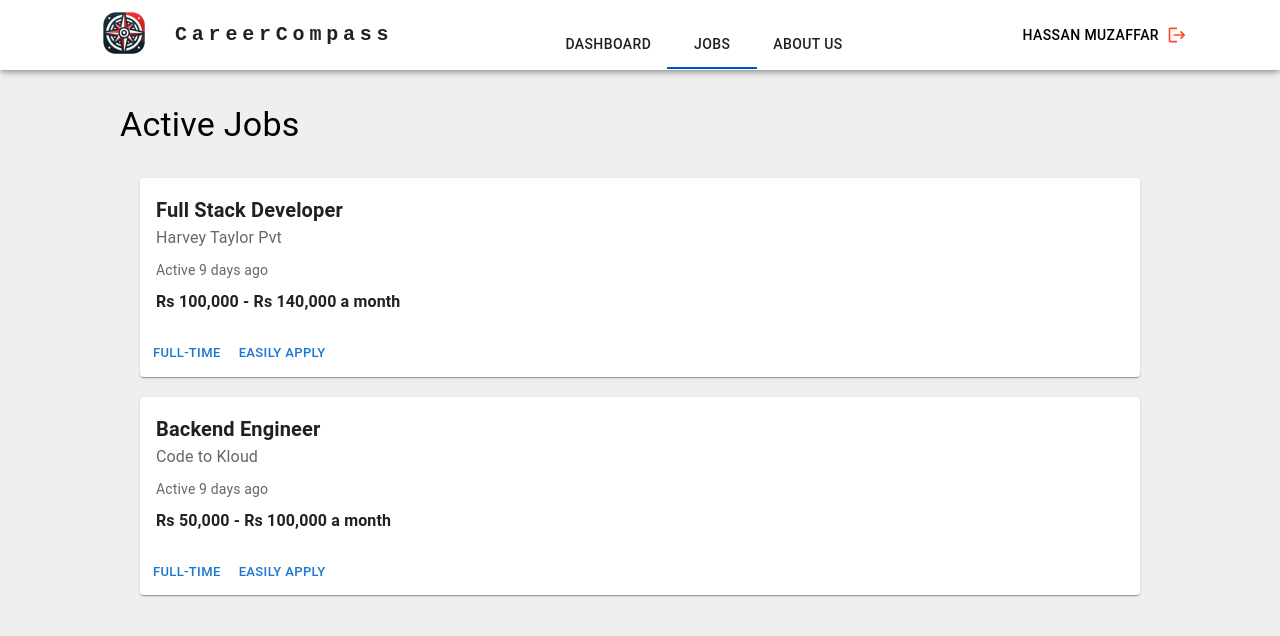
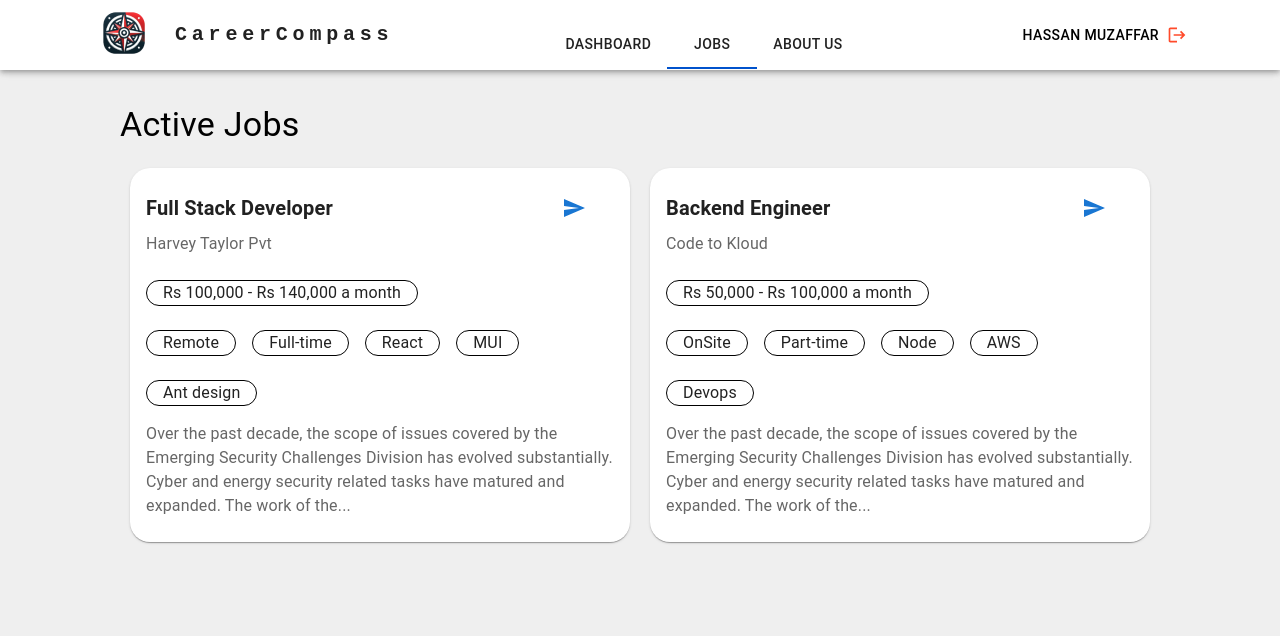
Before and after one commit to 103027/job_posting_app, a React (Create React App) app in the folder CareerCompass/frontend/: page /userDashboard in a window 1280 px wide. Both pictures are taken after a click on the tab "JOBS". Shown: the top 636 px of the page. Built offline with nearby package versions, Linux system fonts and the light colour scheme.

Commit message:
active jobs interface

```diff
--- a/CareerCompass/frontend/src/App.js
+++ b/CareerCompass/frontend/src/App.js
@@ -9,6 +9,7 @@ import AddJob from './pages/Admin/Jobs/add_job';
 import ViewJob from './pages/Admin/Jobs/view_Job';
 import ActiveJobs from './pages/User/activejobs';
 import Dashboard from './pages/User/dashboard';
+import Job from './pages/job';
 import './App.css';
 
 function App() {
@@ -25,6 +26,7 @@ function App() {
             <Route path="/applicants" element={<Applicants />} />
             <Route path="/activejobs" element={<ActiveJobs />} />
             <Route path="/aboutus" element={<AboutUs />} />
+            <Route path="/job" element={<Job />} />
           </Route>
         </Routes>
       </BrowserRouter>
--- a/CareerCompass/frontend/src/pages/User/activejobs.jsx
+++ b/CareerCompass/frontend/src/pages/User/activejobs.jsx
@@ -5,32 +5,59 @@ import Button from '@mui/material/Button';
 import AddIcon from '@mui/icons-material/Add';
 import { useNavigate } from 'react-router';
 import { Card, CardContent, CardActions } from '@mui/material';
+import SendIcon from '@mui/icons-material/Send';
 
-function JobCard({ jobTitle, companyName, salary, jobType, timing }) {
+function JobCard({ jobTitle, companyName, salary, jobType, timing, stack, job_desc }) {
+    const navigate = useNavigate();
     return (
-        <Card style={{ marginBottom: '20px' }}>
+        <Card sx={{ margin: '10px', borderRadius: "20px", cursor:"pointer" }} onClick={()=>{navigate("/Job")}}>
             <CardContent>
+                <Box sx={{ display: "flex", flexDirection: "row", alignItems: "center", justifyContent: "space-between" }}>
                     <Typography variant="h6" style={{ fontWeight: 'bold' }}>
                         {jobTitle}
                     </Typography>
+                    <CardActions>
+                        <Button size="small" color="primary">
+                            <SendIcon />
+                        </Button>
+                    </CardActions>
+                </Box>
                 <Typography variant="body1" color="textSecondary">
                     {companyName}
                 </Typography>
-                <Typography variant="body2" color="textSecondary" style={{ marginTop: '10px' }}>
+                <Box sx={{ display: "inline-block", border: "1px solid black", pl: 2, pr: 2, mt: 3, borderRadius: "20px" }}>
+                    <Typography variant="body1" sx={{ display: "inline" }}>
+                        {salary}
+                    </Typography>
+                </Box>
+                <Box sx={{ display: "flex", flexDirection: "row", alignItems: "center", flexWrap: "wrap" }}>
+                    <Box sx={{ border: "1px solid black", pl: 2, pr: 2, mr: 2, mt: 3, borderRadius: "20px" }}>
+                        <Typography variant="body1">
+                            {jobType}
+                        </Typography>
+                    </Box>
+                    <Box sx={{ border: "1px solid black", pl: 2, pr: 2, mr: 2, mt: 3, borderRadius: "20px" }}>
+                        <Typography variant="body1">
                             {timing}
                         </Typography>
-                <Typography variant="body1" style={{ marginTop: '10px', fontWeight: 'bold' }}>
-                    {salary}
+                    </Box>
+                    {
+                        stack.map((data) => (
+                            <Box sx={{ border: "1px solid black", pl: 2, pr: 2, mr: 2, mt: 3, borderRadius: "20px" }} key={data}>
+                                <Typography variant="body1">
+                                    {data}
                                 </Typography>
+                            </Box>
+                        ))
+                    }
+                </Box>
+                <Box sx={{ mt: 2 }}>
+                    <Typography variant="body1" color="textSecondary">
+                        {job_desc.split(" ").slice(0, 32).join(" ")}
+                        {job_desc.split(" ").length > 32 && "..."}
+                    </Typography>
+                </Box>
             </CardContent>
-            <CardActions>
-                <Button size="small" color="primary">
-                    {jobType}
-                </Button>
-                <Button size="small" color="primary">
-                    Easily apply
-                </Button>
-            </CardActions>
         </Card>
     );
 }
@@ -41,15 +68,19 @@ function ActiveJobs() {
             jobTitle: 'Full Stack Developer',
             companyName: 'Harvey Taylor Pvt',
             salary: 'Rs 100,000 - Rs 140,000 a month',
-            jobType: 'Full-time',
-            timing: 'Active 9 days ago',
+            jobType: 'Remote',
+            timing: 'Full-time',
+            stack: ["React", "MUI", "Ant design"],
+            job_desc: "Over the past decade, the scope of issues covered by the Emerging Security Challenges Division has evolved substantially. Cyber and energy security related tasks have matured and expanded. The work of the Division now also includes climate change, technological. The work of the Division now also includes climate change, technological"
         },
         {
             jobTitle: 'Backend Engineer',
             companyName: 'Code to Kloud',
             salary: 'Rs 50,000 - Rs 100,000 a month',
-            jobType: 'Full-time',
-            timing: 'Active 9 days ago',
+            jobType: 'OnSite',
+            timing: 'Part-time',
+            stack: ["Node", "AWS", "Devops"],
+            job_desc: "Over the past decade, the scope of issues covered by the Emerging Security Challenges Division has evolved substantially. Cyber and energy security related tasks have matured and expanded. The work of the Division now also includes climate change, technological. The work of the Division now also includes climate change, technological The work of the Division now also includes climate change, technological"
         },
     ];
     const navigate = useNavigate();
@@ -63,7 +94,7 @@ function ActiveJobs() {
                         </Typography>
                     </Box>
                 </Box>
-                <Box sx={{ padding: '20px' }}>
+                <Box display={'flex'} flexDirection={'row'}>
                     {jobs.map((job, index) => (
                         <JobCard
                             key={index}
@@ -72,6 +103,8 @@ function ActiveJobs() {
                             salary={job.salary}
                             jobType={job.jobType}
                             timing={job.timing}
+                            stack={job.stack}
+                            job_desc={job.job_desc}
                         />
                     ))}
                 </Box>
--- /dev/null
+++ b/CareerCompass/frontend/src/pages/job.jsx
@@ -0,0 +1,9 @@
+function Job() {
+    return (
+      <div>
+        <h1>JOb</h1>
+      </div>
+    );
+  }
+
+  export default Job;
```
Lines whose indentation alone changed are shown as unchanged.
